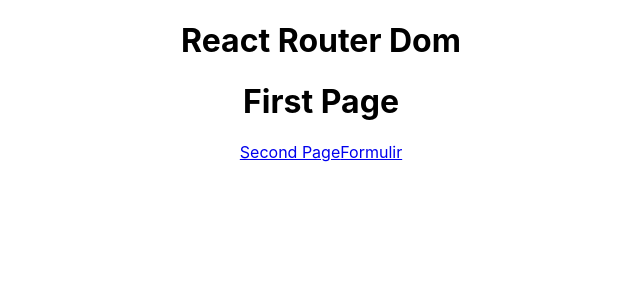
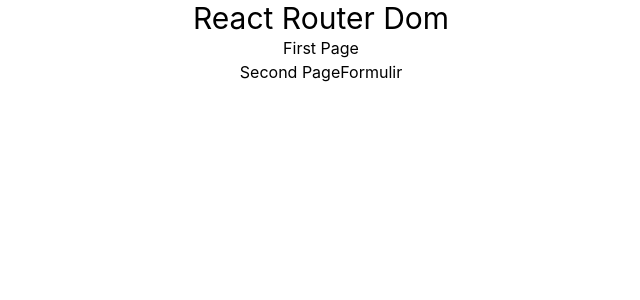
Before and after one commit to rezamf17/react-list-axios, a React (Create React App) app: page / in a window 1280 px wide. Shown: the top 300 px of the page, without its empty margins (319-959 px from the left). Built offline with nearby package versions, Linux system fonts and the light colour scheme.

Commit message:
tailwind

```diff
--- a/package.json
+++ b/package.json
@@ -35,5 +35,8 @@
       "last 1 firefox version",
       "last 1 safari version"
     ]
+  },
+  "devDependencies": {
+    "tailwindcss": "^3.1.8"
   }
 }
--- a/src/App.js
+++ b/src/App.js
@@ -11,7 +11,7 @@
 
   return (
     <div className="App">
-      <h1>React Router Dom</h1>
+      <h1 className='text-3xl antialiased md:subpixel-antialiased'>React Router Dom</h1>
       <Routes>
         <Route path='/' element={<FirstPage />}/>
         <Route path='/second-page' element={<SecondPage />}/>
@@ -19,6 +19,7 @@
         <Route path='animals' element={<AnimalList />}>
         <Route path=':animalId' element={<AnimalPage />} />
           </Route>
+      <Route path='*' element={<>Halaman Tidak Ditemukan</>} />
       </Routes>
     </div>
   );
--- a/src/index.css
+++ b/src/index.css
@@ -1,3 +1,7 @@
+@tailwind base;
+@tailwind components;
+@tailwind utilities;
+
 body {
   margin: 0;
   font-family: -apple-system, BlinkMacSystemFont, 'Segoe UI', 'Roboto', 'Oxygen',
--- /dev/null
+++ b/tailwind.config.js
@@ -0,0 +1,8 @@
+/** @type {import('tailwindcss').Config} */
+module.exports = {
+  content: ["./src/**/*.{js,jsx,ts,tsx}",],
+  theme: {
+    extend: {},
+  },
+  plugins: [],
+}
```
Also changed, not shown: 1 other file (tests, documents, lock files or other folders).
